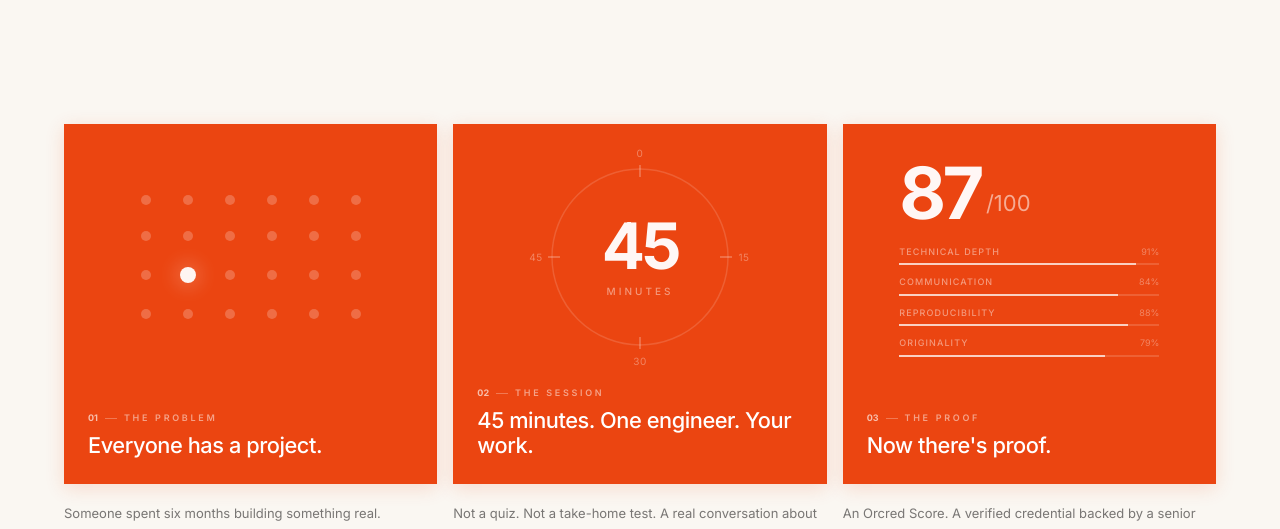
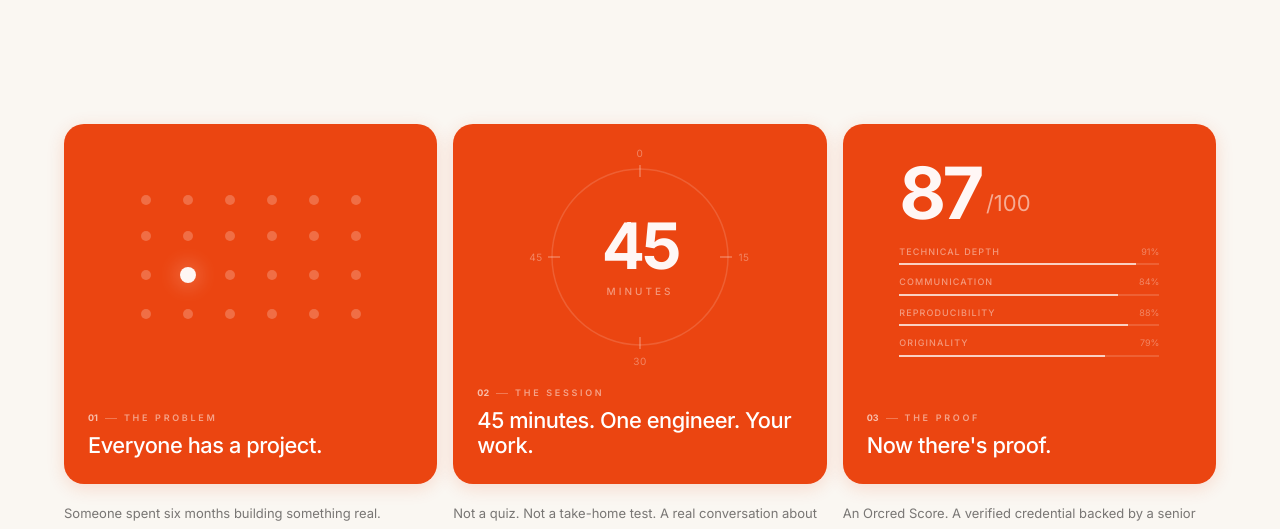
Before and after one commit to orcred-org/frontend, a Next.js app: page / in a window 1280 px wide. Shown: the part 800-1329 px from the top of the page. Built offline with nearby package versions, Linux system fonts and the light colour scheme.

Commit message:
Standard: add 20px border-radius to cards (Apple style)

```diff
--- a/components/PlatformSection.tsx
+++ b/components/PlatformSection.tsx
@@ -133,6 +133,7 @@ function PanelCard({
         transition={{ duration: 0.7, delay: index * 0.1, ease }}
         style={{
           backgroundColor: "#eb4511",
+          borderRadius:     "20px",
           overflow:         "hidden",
           position:         "relative",
           height:           "360px",
```
